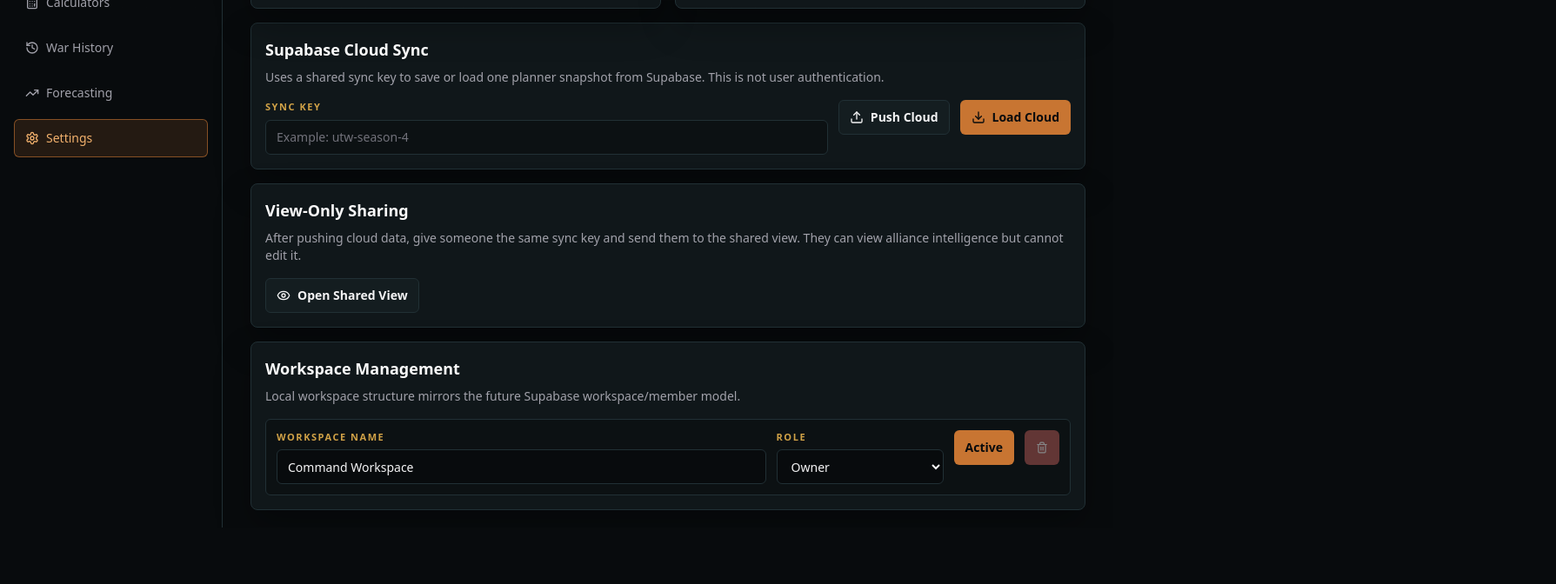
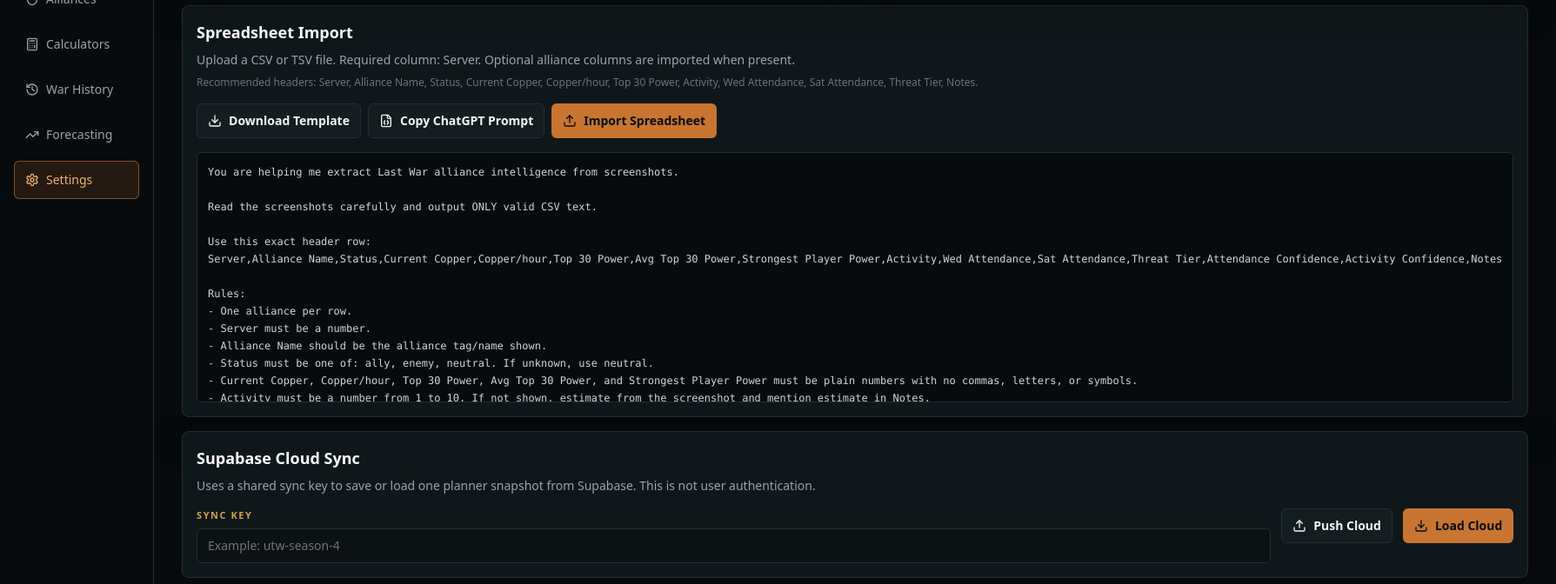
Before and after one commit to TinyMayhem/warplanner, a Next.js app: page /settings in a window 1280 px wide. Shown: the part 440-1112 px from the top of the page at 87% size, 1789 px wide, since content can reach past the window. Before the commit the page ends 1047 px from the top, so only its background shows below. Built offline with nearby package versions, Linux system fonts and the light colour scheme; no server answers.

Commit message:
Add ChatGPT spreadsheet extraction prompt

```diff
--- a/components/settings/settings-panel.tsx
+++ b/components/settings/settings-panel.tsx
@@ -8,11 +8,13 @@
 import { Input } from "@/components/ui/input";
 import { isPlannerState } from "@/lib/storage";
 import { isSupabaseConfigured, loadPlannerSnapshot, pushPlannerSnapshot } from "@/lib/supabase-sync";
+import { importAllianceSpreadsheet } from "@/lib/spreadsheet-import";
 import { useWarPlannerStore } from "@/store/war-planner-store";
 import type { PlannerState } from "@/lib/types";
 
 export function SettingsPanel() {
   const inputRef = useRef<HTMLInputElement | null>(null);
+  const spreadsheetInputRef = useRef<HTMLInputElement | null>(null);
   const schemaVersion = useWarPlannerStore((store) => store.schemaVersion);
   const activeWorkspaceId = useWarPlannerStore((store) => store.activeWorkspaceId);
   const workspaces = useWarPlannerStore((store) => store.workspaces);
@@ -27,6 +29,7 @@
   const [error, setError] = useState("");
   const [syncKey, setSyncKey] = useState("");
   const [isSyncing, setIsSyncing] = useState(false);
+  const [copiedPrompt, setCopiedPrompt] = useState(false);
 
   function exportBackup() {
     setError("");
@@ -65,6 +68,63 @@
     } finally {
       if (inputRef.current) inputRef.current.value = "";
     }
+  }
+
+  async function importSpreadsheet(file: File | undefined) {
+    setError("");
+    setMessage("");
+    if (!file) return;
+
+    try {
+      const currentState: PlannerState = { schemaVersion, activeWorkspaceId, workspaces, servers, alliances, warRecords };
+      const result = await importAllianceSpreadsheet(file, currentState);
+      replacePlannerState(result.plannerState);
+      setMessage(`Spreadsheet imported. Added ${result.serversAdded} servers and ${result.alliancesAdded} alliances. Skipped ${result.rowsSkipped} rows.`);
+    } catch (err) {
+      setError(err instanceof Error ? err.message : "Spreadsheet import failed.");
+    } finally {
+      if (spreadsheetInputRef.current) spreadsheetInputRef.current.value = "";
+    }
+  }
+
+  function downloadSpreadsheetTemplate() {
+    setError("");
+    setMessage("");
+    const headers = [
+      "Server",
+      "Alliance Name",
+      "Status",
+      "Current Copper",
+      "Copper/hour",
+      "Top 30 Power",
+      "Avg Top 30 Power",
+      "Strongest Player Power",
+      "Activity",
+      "Wed Attendance",
+      "Sat Attendance",
+      "Threat Tier",
+      "Attendance Confidence",
+      "Activity Confidence",
+      "Notes"
+    ];
+    const example = ["1001", "UTW", "ally", "1200000", "50000", "900000000", "30000000", "65000000", "8", "75", "85", "A", "High", "High", "Example row"];
+    const csv = [headers, example].map((row) => row.map(csvCell).join(",")).join("\n");
+    const blob = new Blob([csv], { type: "text/csv" });
+    const url = URL.createObjectURL(blob);
+    const anchor = document.createElement("a");
+    anchor.href = url;
+    anchor.download = "war-planner-alliance-import-template.csv";
+    document.body.appendChild(anchor);
+    anchor.click();
+    anchor.remove();
+    URL.revokeObjectURL(url);
+    setMessage("Spreadsheet template downloaded.");
+  }
+
+  async function copySpreadsheetPrompt() {
+    await navigator.clipboard.writeText(spreadsheetPrompt);
+    setCopiedPrompt(true);
+    window.setTimeout(() => setCopiedPrompt(false), 2000);
   }
 
   async function pushToSupabase() {
@@ -142,6 +202,34 @@
       </div>
 
       <Card className="p-4">
+        <h3 className="text-lg font-bold text-zinc-50">Spreadsheet Import</h3>
+        <p className="mt-2 text-sm text-zinc-400">
+          Upload a CSV or TSV file. Required column: Server. Optional alliance columns are imported when present.
+        </p>
+        <p className="mt-2 text-xs text-zinc-500">
+          Recommended headers: Server, Alliance Name, Status, Current Copper, Copper/hour, Top 30 Power, Activity, Wed Attendance, Sat Attendance, Threat Tier, Notes.
+        </p>
+        <input ref={spreadsheetInputRef} className="hidden" type="file" accept=".csv,.tsv,text/csv,text/tab-separated-values" onChange={(event) => importSpreadsheet(event.target.files?.[0])} />
+        <div className="mt-4 flex flex-wrap gap-2">
+          <Button type="button" variant="secondary" onClick={downloadSpreadsheetTemplate}>
+            <Download className="size-4" />
+            Download Template
+          </Button>
+          <Button type="button" variant="secondary" onClick={copySpreadsheetPrompt}>
+            <FileJson className="size-4" />
+            {copiedPrompt ? "Copied Prompt" : "Copy ChatGPT Prompt"}
+          </Button>
+          <Button type="button" onClick={() => spreadsheetInputRef.current?.click()}>
+            <Upload className="size-4" />
+            Import Spreadsheet
+          </Button>
+        </div>
+        <pre className="mt-4 max-h-72 overflow-auto rounded-md border border-command-700 bg-command-950 p-3 text-xs leading-5 text-zinc-300">
+          {spreadsheetPrompt}
+        </pre>
+      </Card>
+
+      <Card className="p-4">
         <h3 className="text-lg font-bold text-zinc-50">Supabase Cloud Sync</h3>
         <p className="mt-2 text-sm text-zinc-400">
           Uses a shared sync key to save or load one planner snapshot from Supabase. This is not user authentication.
@@ -173,11 +261,12 @@
           After pushing cloud data, give someone the same sync key and send them to the shared view. They can view alliance intelligence but cannot edit it.
         </p>
         <div className="mt-4 flex flex-wrap gap-2">
-          <Link href="/shared">
-            <Button type="button" variant="secondary">
-              <Eye className="size-4" />
-              Open Shared View
-            </Button>
+          <Link
+            href="/shared"
+            className="inline-flex h-10 items-center justify-center gap-2 rounded-md border border-command-700 bg-command-800 px-3 text-sm font-semibold text-zinc-100 transition hover:bg-command-700"
+          >
+            <Eye className="size-4" />
+            Open Shared View
           </Link>
           {syncKey.trim().length >= 6 && (
             <p className="rounded-md border border-command-700 bg-command-900 px-3 py-2 text-sm text-zinc-300">
@@ -242,3 +331,32 @@
     </div>
   );
 }
+
+function csvCell(value: string) {
+  return `"${value.replace(/"/g, '""')}"`;
+}
+
+const spreadsheetPrompt = `You are helping me extract Last War alliance intelligence from screenshots.
+
+Read the screenshots carefully and output ONLY valid CSV text.
+
+Use this exact header row:
+Server,Alliance Name,Status,Current Copper,Copper/hour,Top 30 Power,Avg Top 30 Power,Strongest Player Power,Activity,Wed Attendance,Sat Attendance,Threat Tier,Attendance Confidence,Activity Confidence,Notes
+
+Rules:
+- One alliance per row.
+- Server must be a number.
+- Alliance Name should be the alliance tag/name shown.
+- Status must be one of: ally, enemy, neutral. If unknown, use neutral.
+- Current Copper, Copper/hour, Top 30 Power, Avg Top 30 Power, and Strongest Player Power must be plain numbers with no commas, letters, or symbols.
+- Activity must be a number from 1 to 10. If not shown, estimate from the screenshot and mention estimate in Notes.
+- Wed Attendance and Sat Attendance must be percentages from 0 to 100. If not shown, use 50 and mention unknown in Notes.
+- Threat Tier must be one of: S, A, B, C, D, Unknown. If not obvious, use Unknown.
+- Attendance Confidence and Activity Confidence must be one of: Low, Medium, High.
+- Notes should include anything uncertain, estimated, or useful.
+- If a value is abbreviated like 1.2M, convert it to 1200000. If it is 850K, convert it to 850000.
+- Do not add explanations before or after the CSV.
+
+Example output:
+Server,Alliance Name,Status,Current Copper,Copper/hour,Top 30 Power,Avg Top 30 Power,Strongest Player Power,Activity,Wed Attendance,Sat Attendance,Threat Tier,Attendance Confidence,Activity Confidence,Notes
+1001,UTW,ally,1200000,50000,900000000,30000000,65000000,8,75,85,A,High,High,Example row`;
```
